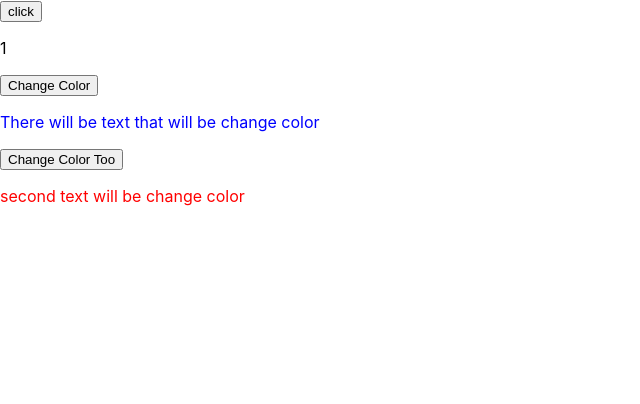
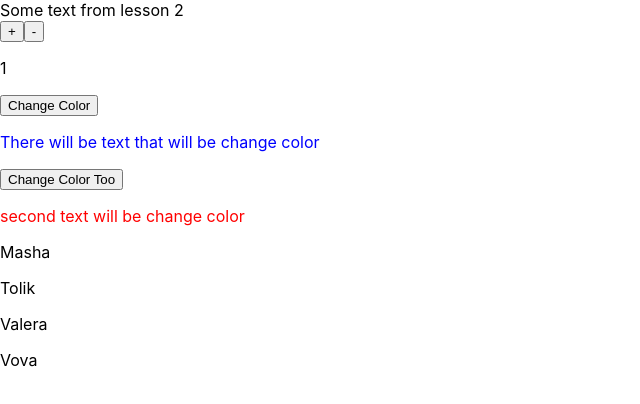
Before and after one commit to TemchenkoVolodymyr/Learn-React, a React (Create React App) app: page / in a window 1280 px wide. Shown: the top 404 px of the page, without its empty margins (0-640 px from the left). Built offline with nearby package versions, Linux system fonts and the light colour scheme.

Commit message:
lesson 2-3

```diff
--- a/src/App.js
+++ b/src/App.js
@@ -2,6 +2,8 @@ import './App.css';
 import React from "react";
 import Counter from "./components/Counter";
 import ChangeColor from "./components/ChangeColor/ChangeColor";
+import ShowText from "./components/showTextComponent/ShowText";
+import ShowName from "./components/showName";
 
 
 class App extends React.Component {
@@ -9,14 +11,23 @@ class App extends React.Component {
     count: 1,
     current: 0,
     color: "blue",
-    secondColor:"red",
+    secondColor: "red",
+    names : ['Masha','Tolik','Valera','Vova'],
   }
   handleClick = (state) => {
     this.setState(() => ({
       count: state.count + 1
     }));
   }
-
+  handleClickSub = (state) => {
+    if (state.count <= 0) {
+      return state.count
+    } else {
+      this.setState(() => ({
+        count: state.count - 1
+      }))
+    }
+  }
   changeColor = (state) => {
     let r = ['brown', 'red'];
     let color = this.randomColor()
@@ -47,10 +58,16 @@ class App extends React.Component {
 
 
   render() {
+
     return (
       <>
-        <Counter handleClick={() => this.handleClick(this.state)} count={this.state.count}/>
-        <ChangeColor color={this.state.color} changeColor={() => this.changeColor(this.state)} changeColorToo={() => this.changeColorToo(this.state)} secondColor={this.state.secondColor}/>
+        <ShowText text={"Some text from lesson 2"}/>
+        <Counter handleClick={() => this.handleClick(this.state)}
+                 handleClickSub={() => this.handleClickSub(this.state)}
+                 count={this.state.count}/>
+        <ChangeColor color={this.state.color} changeColor={() => this.changeColor(this.state)}
+                     changeColorToo={() => this.changeColorToo(this.state)} secondColor={this.state.secondColor}/>
+        {this.state.names.map(name => <ShowName name={name}/>)}
       </>
     )
   }
--- a/src/components/Counter.js
+++ b/src/components/Counter.js
@@ -6,7 +6,8 @@ class Counter extends Component {
     return (
 
       <>
-        <button onClick={ () =>  this.props.handleClick()}>click</button>
+        <button onClick={ () =>  this.props.handleClick()}>+</button>
+        <button onClick={() => this.props.handleClickSub()}>-</button>
         <p>{this.props.count}</p>
 
       </>
--- /dev/null
+++ b/src/components/showName.js
@@ -0,0 +1,13 @@
+import React from "react";
+import {Component} from "react";
+
+class ShowName extends Component {
+  render() {
+    return (
+      <>
+        <p>{this.props.name}</p>
+      </>
+    )
+  }
+}
+export default ShowName;
--- /dev/null
+++ b/src/components/showTextComponent/ShowText.js
@@ -0,0 +1,13 @@
+import React from "react";
+import {Component} from "react";
+
+class ShowText extends Component{
+  render() {
+    return(
+      <>
+        <div>{this.props.text}</div>
+      </>
+    )
+  }
+}
+export default ShowText;
```
